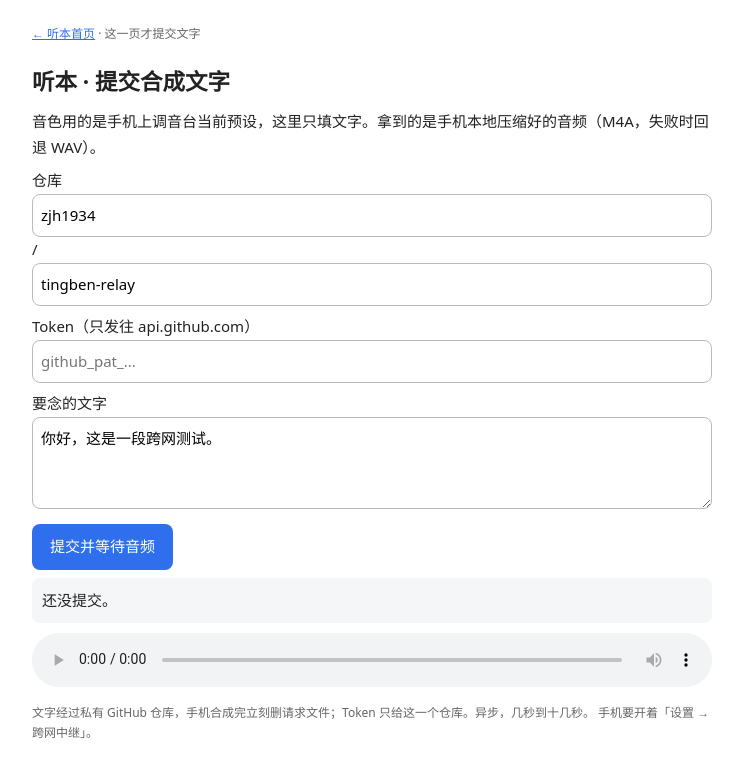
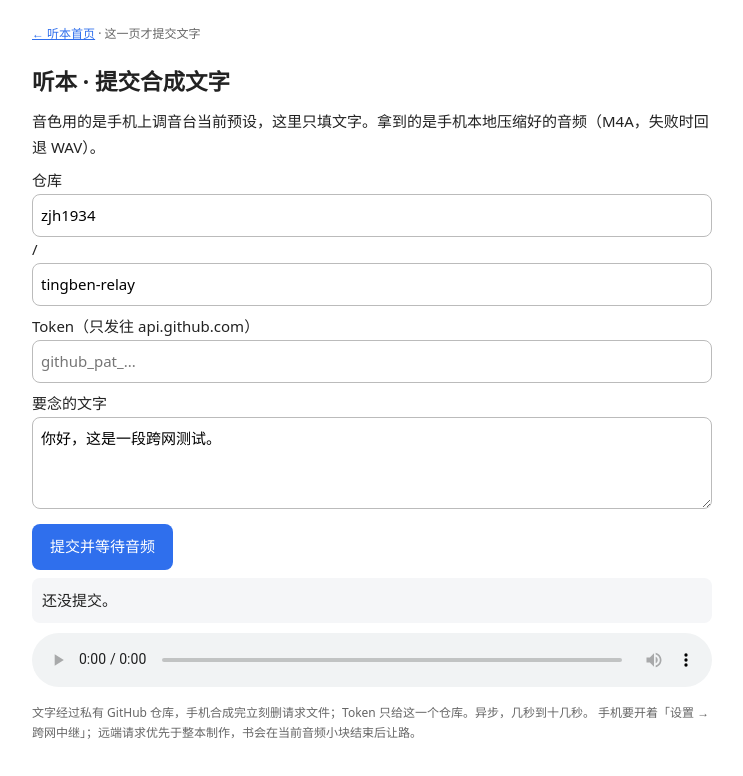
Before and after one commit to zjh1934/ting-ben-apk, a plain HTML site: page docs/relay.html in a window 1280 px wide. Shown: the whole page, without its empty margins (268-1011 px from the left). Drawn offline with Linux system fonts and the light colour scheme.

Commit message:
docs: R411 同步 docs/pages 真值源

```diff
--- a/docs/relay.html
+++ b/docs/relay.html
@@ -18,7 +18,7 @@ audio{width:100%;margin-top:10px}.note{font-size:12px;color:#666}a{color:#2f6fed
 <div id="s">还没提交。</div>
 <audio id="a" controls></audio>
 <p class="note">文字经过私有 GitHub 仓库，手机合成完立刻删请求文件；Token 只给这一个仓库。异步，几秒到十几秒。
-手机要开着「设置 → 跨网中继」。</p>
+手机要开着「设置 → 跨网中继」；远端请求优先于整本制作，书会在当前音频小块结束后让路。</p>
 <script>
 const $=id=>document.getElementById(id);
 const API=()=> 'https://api.github.com/repos/'+$('o').value.trim()+'/'+$('r').value.trim();
@@ -45,6 +45,8 @@ async function go(){
    if(!st.data||!st.data.content)continue;
    const j=JSON.parse(un64(st.data.content));
    if(j.state==='failed')throw new Error('手机侧合成失败：'+(j.reason||'无原因'));
+   // R401/R405 · 手机正在处理另一批合成（远端整批优先，书在段边界让路）：请求留着，不是失败。
+   if(j.state==='busy'){$('s').textContent='手机正处理另一批合成（'+(j.reason||'稍候')+'），请求留着不丢，忙完自动补…';continue;}
    if(j.state!=='done')continue;
    $('s').textContent='手机合成并压缩好了，正在取回…';
    let raw;
```
